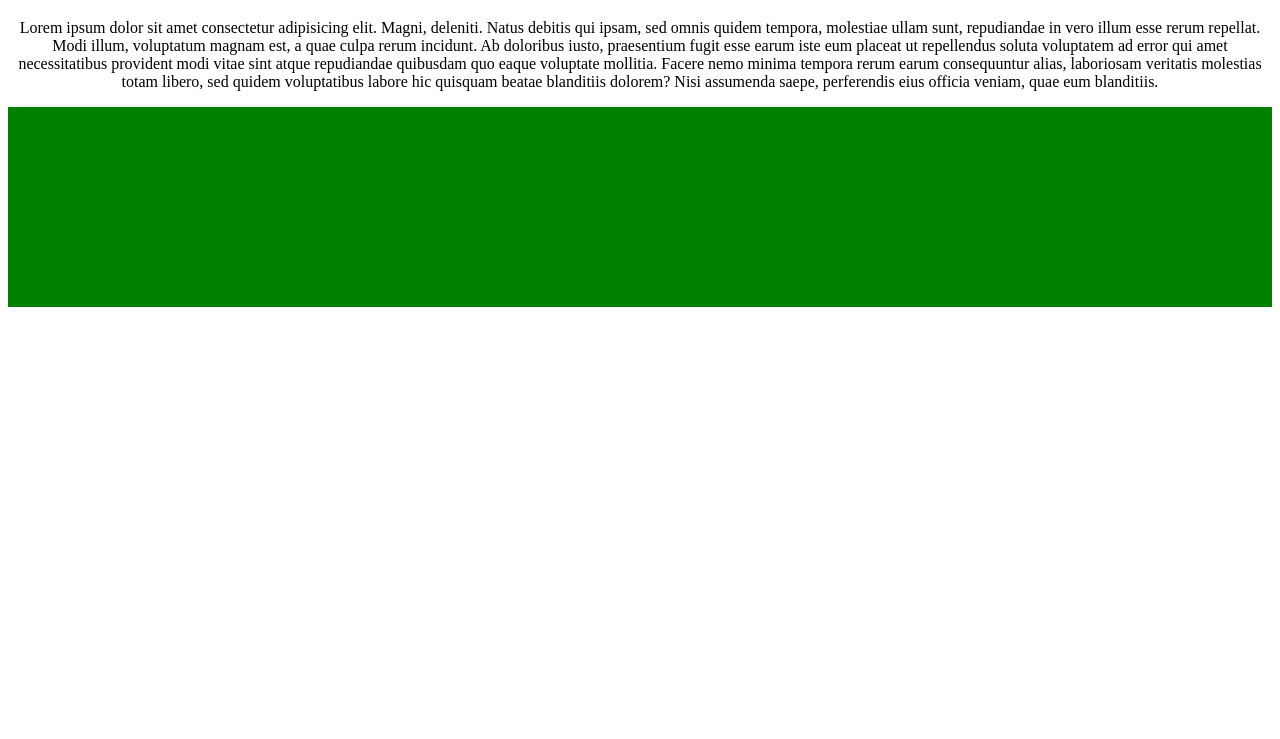
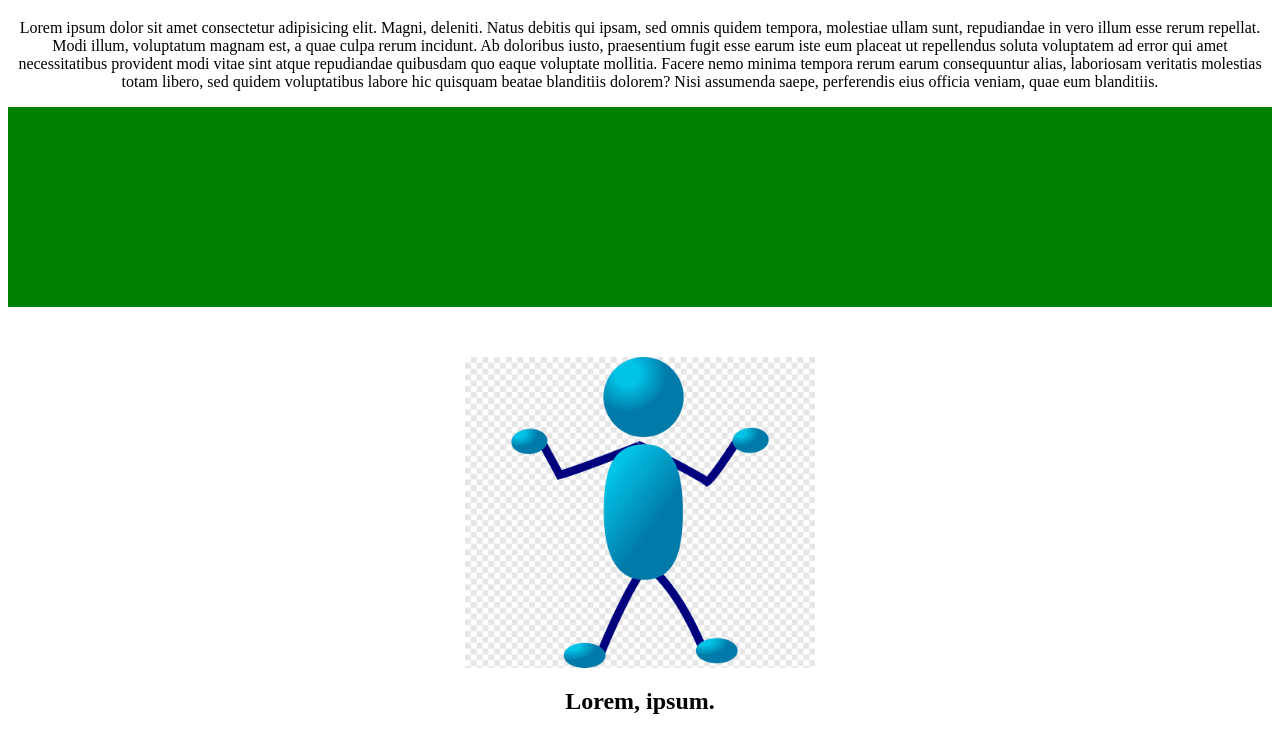
Before and after one commit to AnastasiiaTyapinny/jsa11, a plain HTML site: page index.html in a window 1280 px wide. Shown: the part 61-800 px from the top of the page. Drawn offline with Linux system fonts and the light colour scheme; a script that the page names is missing.

Commit message:
added_two

```diff
--- a/index.html
+++ b/index.html
@@ -4,18 +4,8 @@
 	<meta charset="UTF-8">
 	<meta name="viewport" content="width=device-width, initial-scale=1.0">
 	<title>JSA-1</title>
-	<link rel="stylesheet" href="styles.css">
-	<style>
-		body {
-			text-align: center;
-		}
-		.box {
-			widht: 500px;
-			min-height: 200px;
-			background: green;
-			margin-bottom: 50px;
-		}
-	</style>
+	<link rel="stylesheet" href="style.css">
+
 </head>
 <body>
 	<h1>
@@ -23,7 +13,8 @@
 	</h1>
 	<p>Lorem ipsum dolor sit amet consectetur adipisicing elit. Magni, deleniti. Natus debitis qui ipsam, sed omnis quidem tempora, molestiae ullam sunt, repudiandae in vero illum esse rerum repellat. Modi illum, voluptatum magnam est, a quae culpa rerum incidunt. Ab doloribus iusto, praesentium fugit esse earum iste eum placeat ut repellendus soluta voluptatem ad error qui amet necessitatibus provident modi vitae sint atque repudiandae quibusdam quo eaque voluptate mollitia. Facere nemo minima tempora rerum earum consequuntur alias, laboriosam veritatis molestias totam libero, sed quidem voluptatibus labore hic quisquam beatae blanditiis dolorem? Nisi assumenda saepe, perferendis eius officia veniam, quae eum blanditiis.</p>
 	<div class="box"></div>
-
+	<img src="111.png" alt="" class="img1">
+	<h2>Lorem, ipsum.</h2>
 
 	<script src="script.js"></script>
 </body>
--- /dev/null
+++ b/style.css
@@ -0,0 +1,14 @@
+body {
+	text-align: center;
+}
+.box {
+	widht: 500px;
+	min-height: 200px;
+	background: green;
+	margin-bottom: 50px;
+}
+.img1 {
+	width: 350px;
+	display: block;
+	margin: auto;
+}
```
